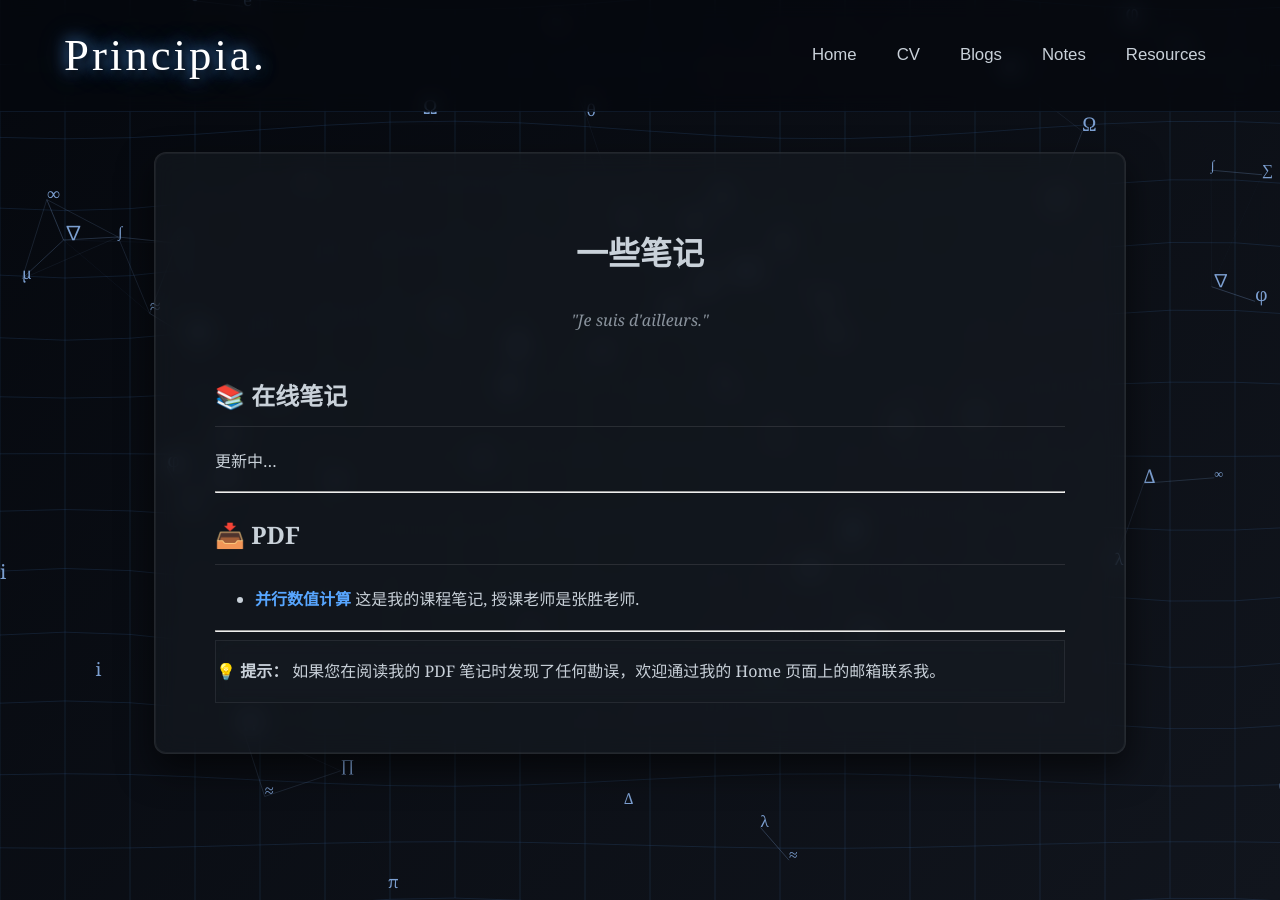
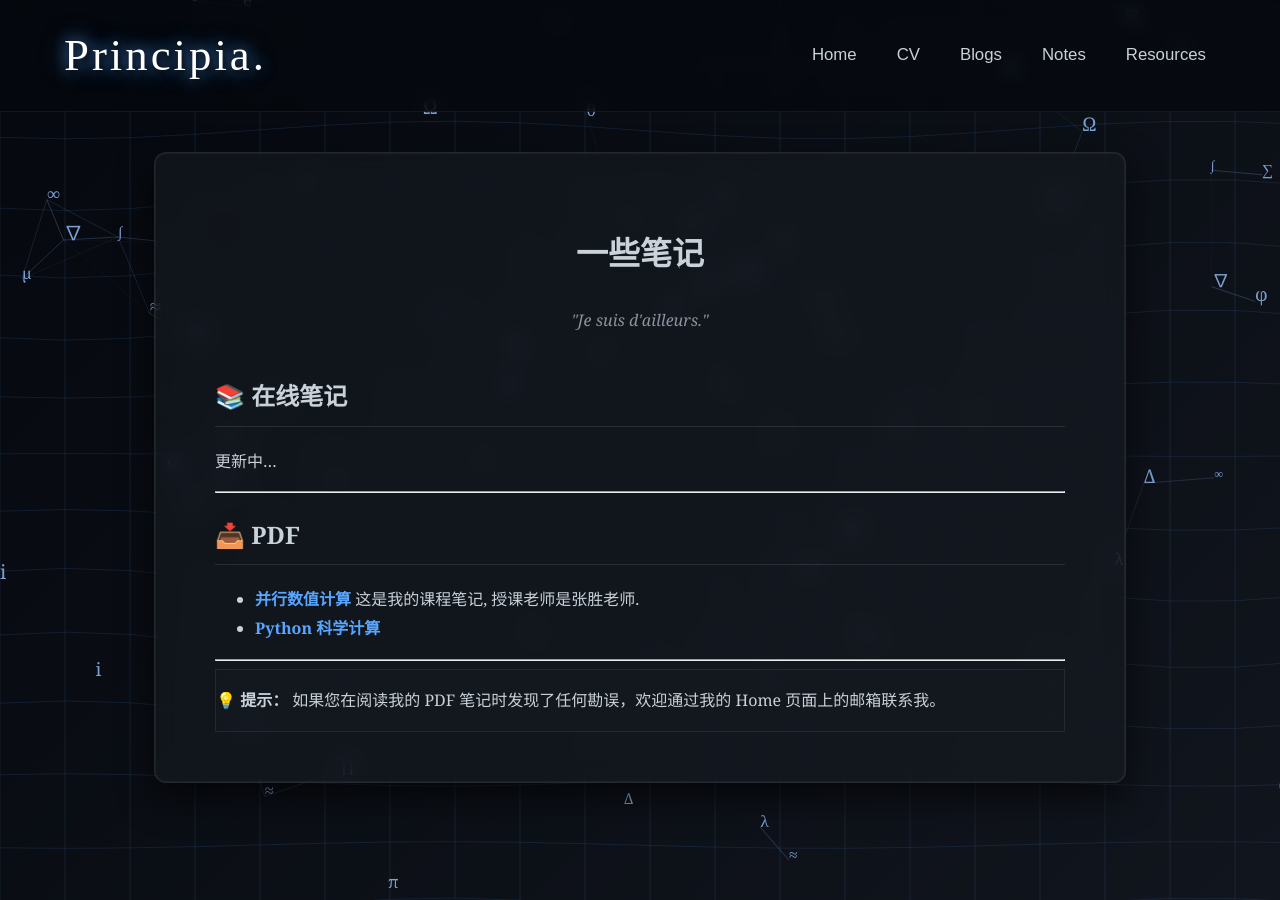
Before and after one commit to EtherealKasumi/personalpage, a Jekyll site: the page built from notes.md, in a window 1280 px wide. Built offline with Jekyll 4.4.1, drawn with Linux system fonts in a browser that asks for light colours; some web fonts are replaced.

Commit message:
Add Python scientific computing notes link

```diff
--- a/notes.md
+++ b/notes.md
@@ -19,6 +19,7 @@ title: Notes
 ## 📥 PDF
 
 - **[并行数值计算](assets/files/psc.pdf)** 这是我的课程笔记, 授课老师是张胜老师.
+- **[Python 科学计算](assets/files/scwp.pdf)**
 
 
 ---
```
